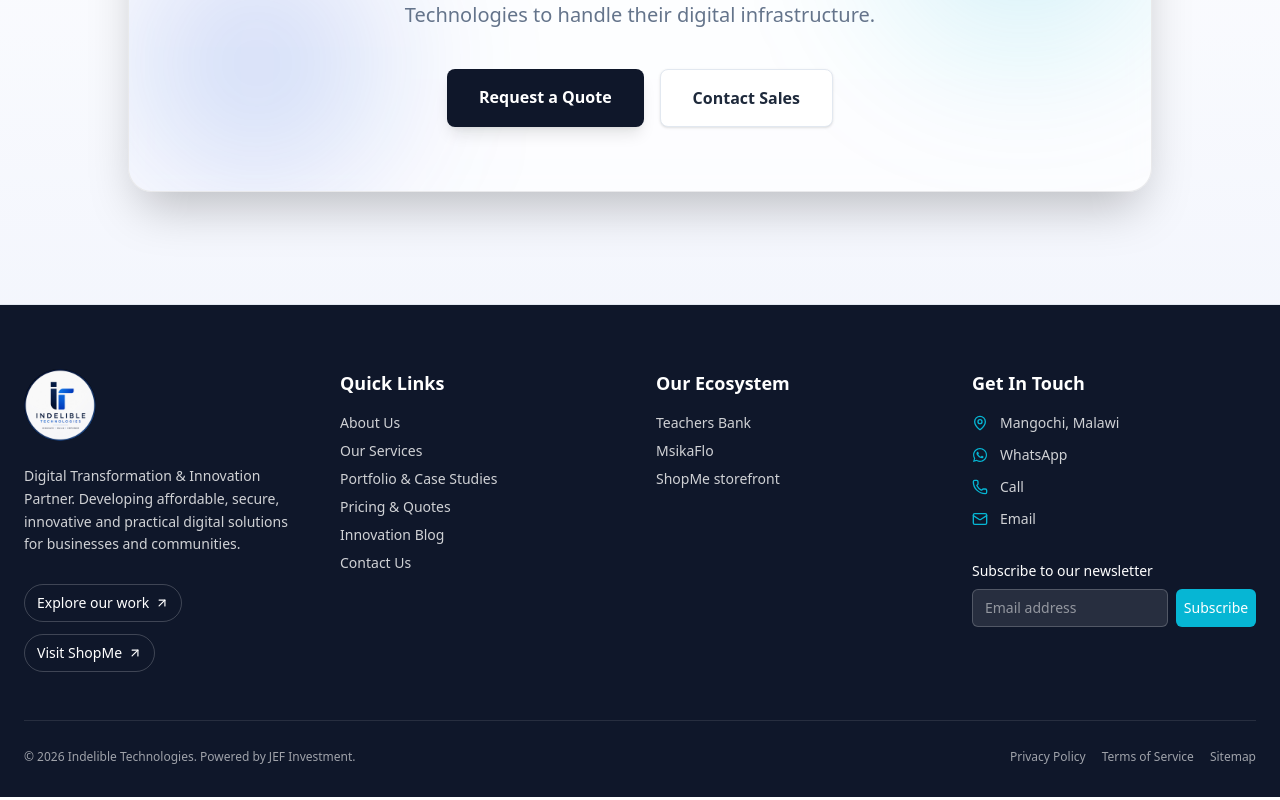
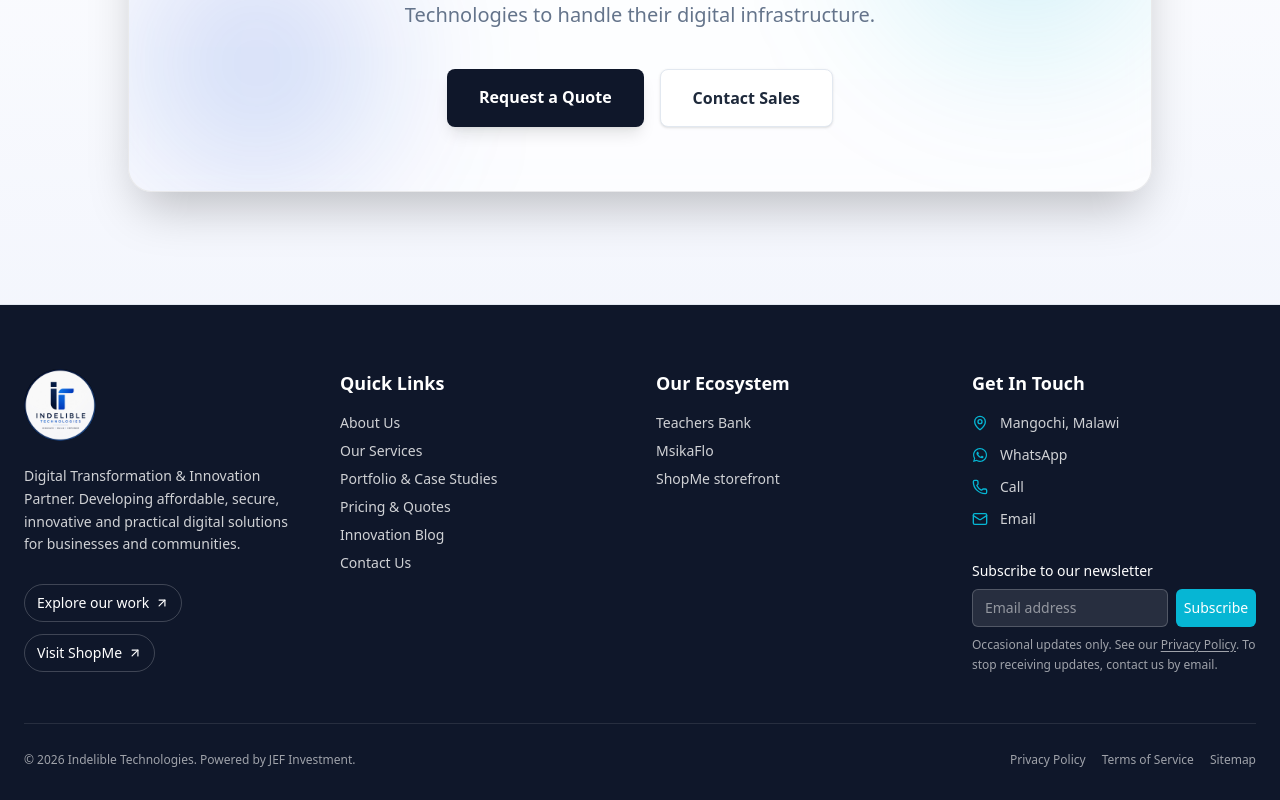
Before and after one commit to Indelible-cpu/MyWebsite, a Next.js app: page / in a window 1280 px wide. Shown: the part 4128-4928 px from the top of the page. Built offline with nearby package versions, Linux system fonts and the light colour scheme.

Commit message:
Explain newsletter privacy and removal request

```diff
--- a/components/Footer.tsx
+++ b/components/Footer.tsx
@@ -144,6 +144,7 @@ export function Footer() {
                   )}
                 </button>
               </form>
+              <p className="mt-2 text-xs leading-5 text-primary-foreground/60">Occasional updates only. See our <Link href="/privacy" className="underline underline-offset-2 hover:text-accent">Privacy Policy</Link>. To stop receiving updates, contact us by email.</p>
 
               {message && (
                 <div className={`mt-3 flex items-start gap-2 text-sm ${status === "success" ? "text-green-400" : "text-red-400"}`}>
```
